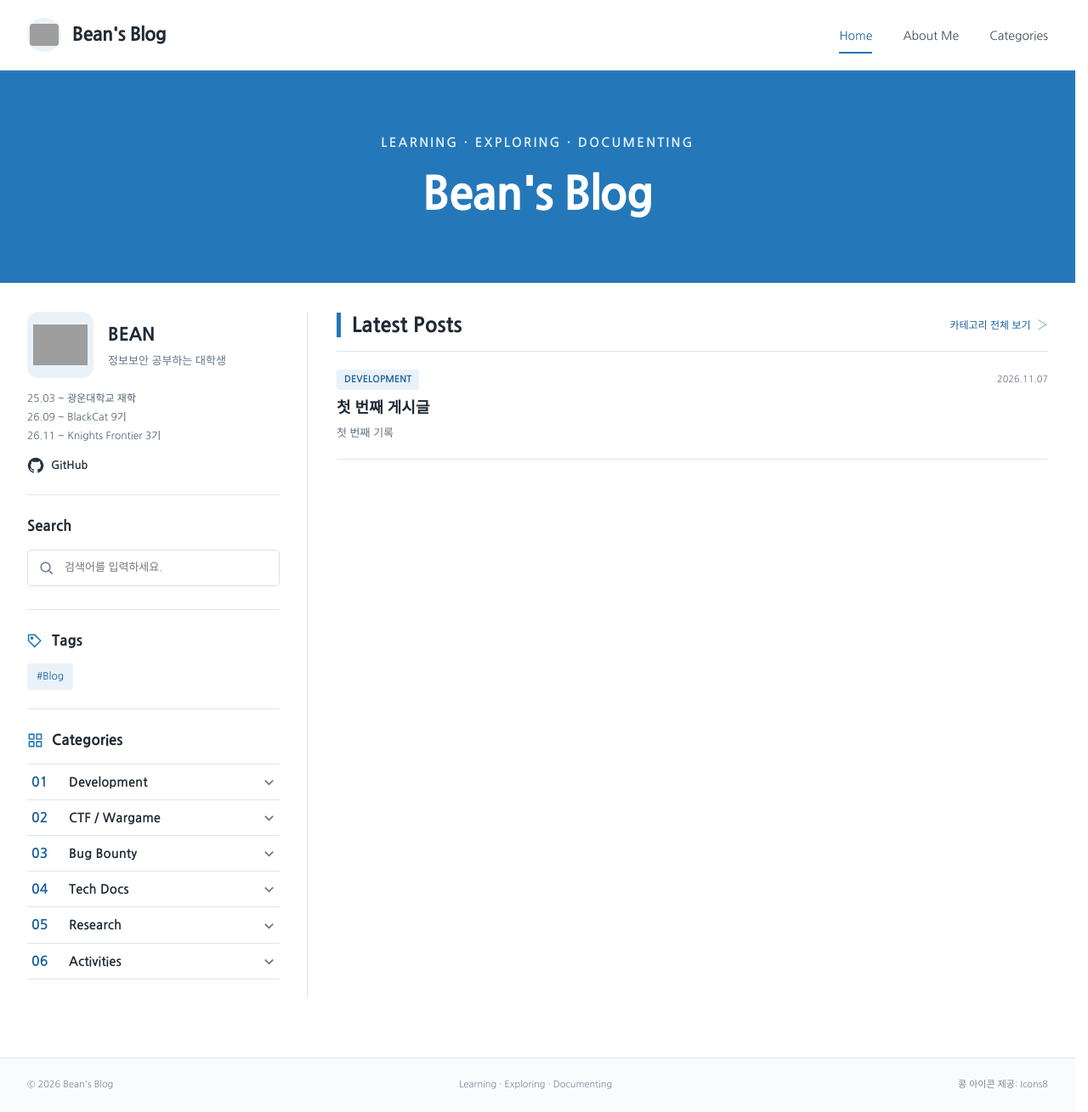
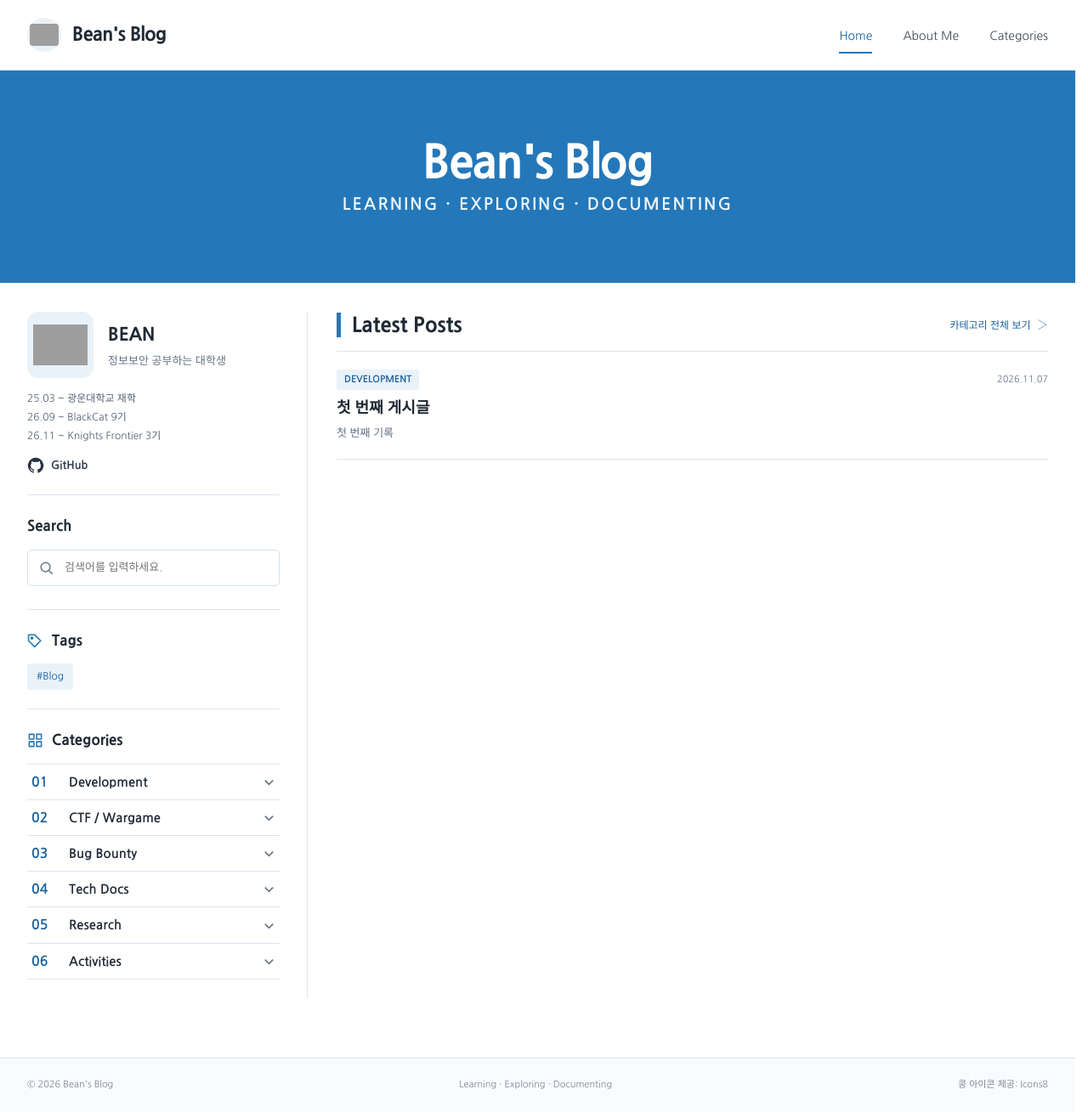
Before and after one commit to BEAN-CMD418/bean-cmd418.github.io, a Jekyll site: the page built from index.md, in a window 1280 px wide and 1309 px high. Shown: the whole window at 85% size. Built offline with Jekyll 4.4.1, drawn with Linux system fonts in a browser that asks for light colours; some web fonts are replaced; grey boxes are pictures that could not be loaded.

Commit message:
Place home tagline below centered blog title

```diff
--- a/_layouts/default.html
+++ b/_layouts/default.html
@@ -32,8 +32,8 @@
   <section class="hero" aria-label="Blog introduction">
     <div class="hero-inner">
       <div class="hero-copy">
+        <h1>{{ site.title }}</h1>
         <p class="hero-kicker">LEARNING · EXPLORING · DOCUMENTING</p>
-        <h1>{{ site.title }}</h1>
 
       </div>
       <div class="hero-art" aria-hidden="true">
```
